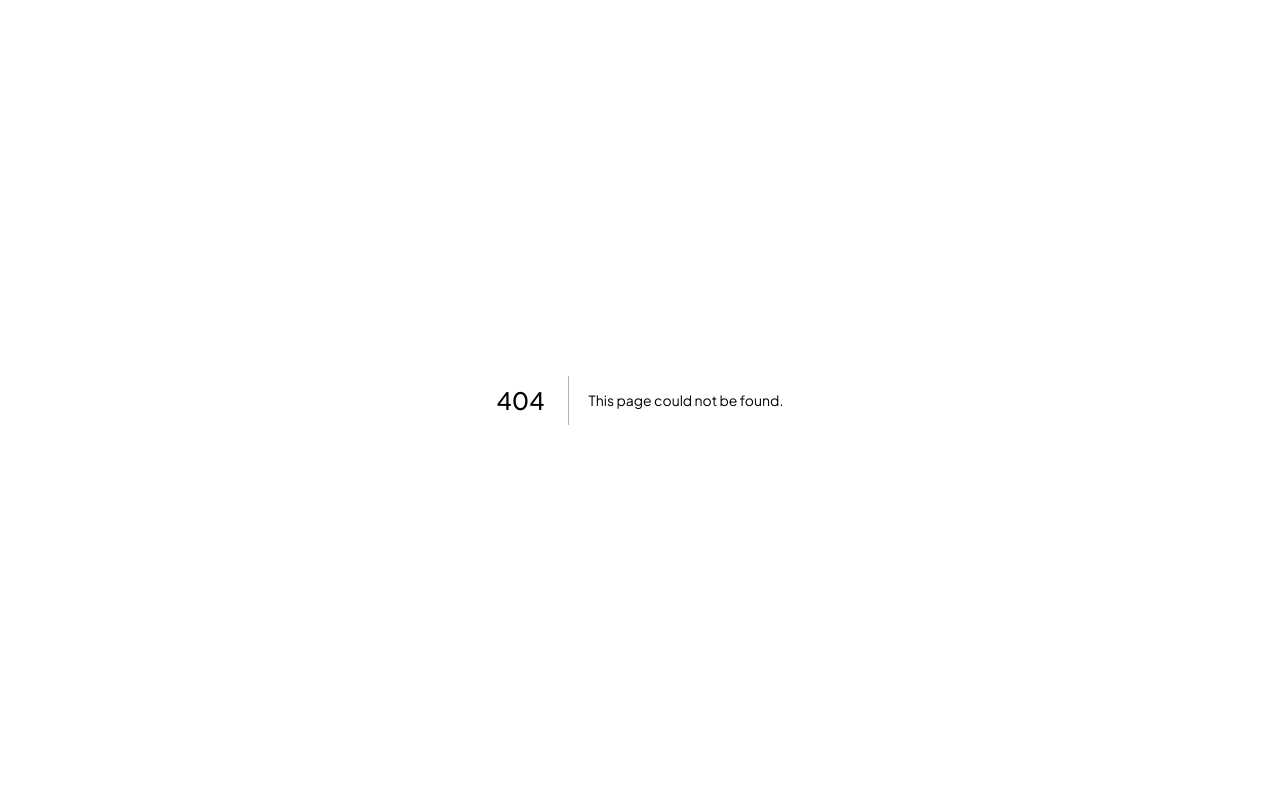
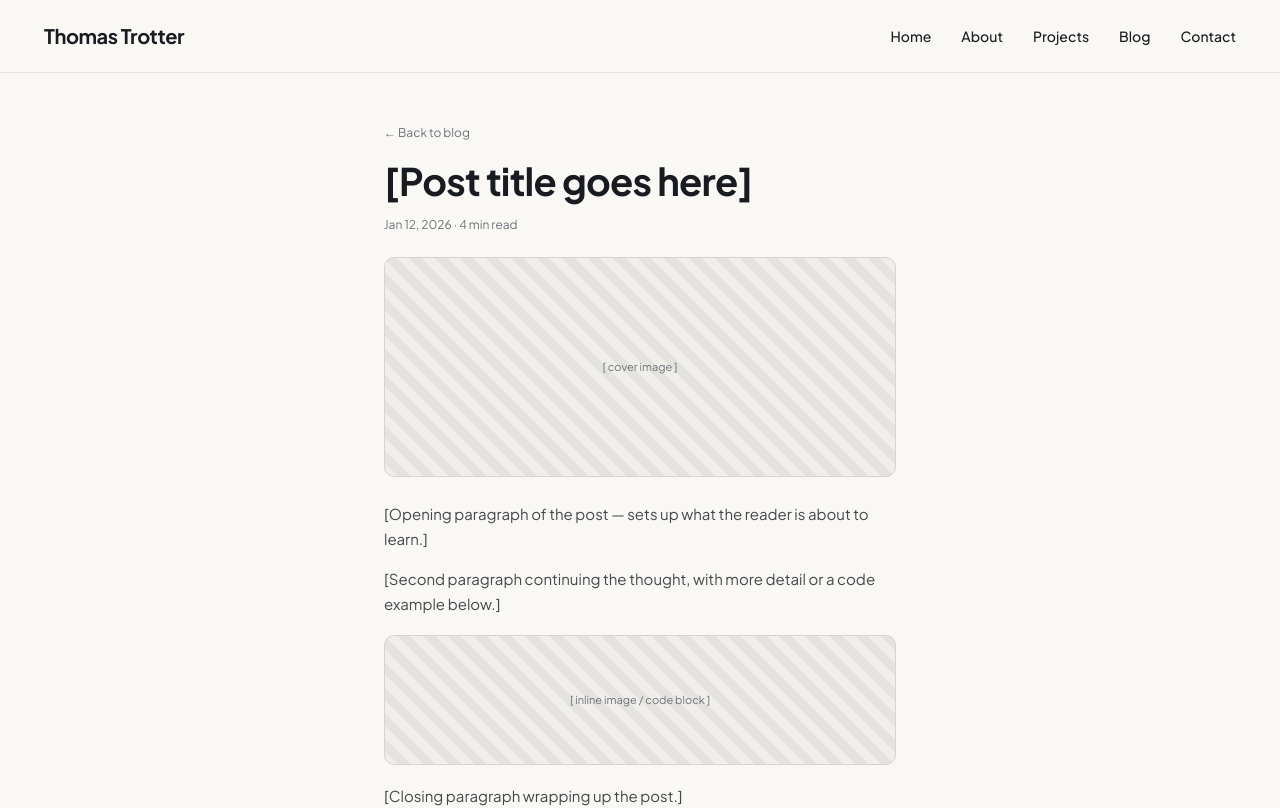
Before and after one commit to thomas-trotter/portfolio, a Next.js app: page /blog/1 in a window 1280 px wide. Before the commit this address had no page. Shown: the top 808 px of the page. Built offline with nearby package versions, Linux system fonts and the light colour scheme.

Commit message:
Add page.tsx

```diff
--- /dev/null
+++ b/src/app/blog/[id]/page.tsx
@@ -0,0 +1,29 @@
+import { notFound } from "next/navigation";
+import PageLayout from "@/components/layout/page-layout";
+import BlogPostDetailSection from "@/components/sections/blog-post-detail-section";
+import { blogPosts, getBlogPostById } from "@/lib/mocks/blog";
+
+type BlogPostDetailPageProps = {
+  params: Promise<{ id: string }>;
+};
+
+export function generateStaticParams() {
+  return blogPosts.map((post) => ({ id: post.id }));
+}
+
+export default async function BlogPostDetailPage({
+  params,
+}: BlogPostDetailPageProps) {
+  const { id } = await params;
+  const post = getBlogPostById(id);
+
+  if (!post) {
+    notFound();
+  }
+
+  return (
+    <PageLayout>
+      <BlogPostDetailSection post={post} />
+    </PageLayout>
+  );
+}
```
